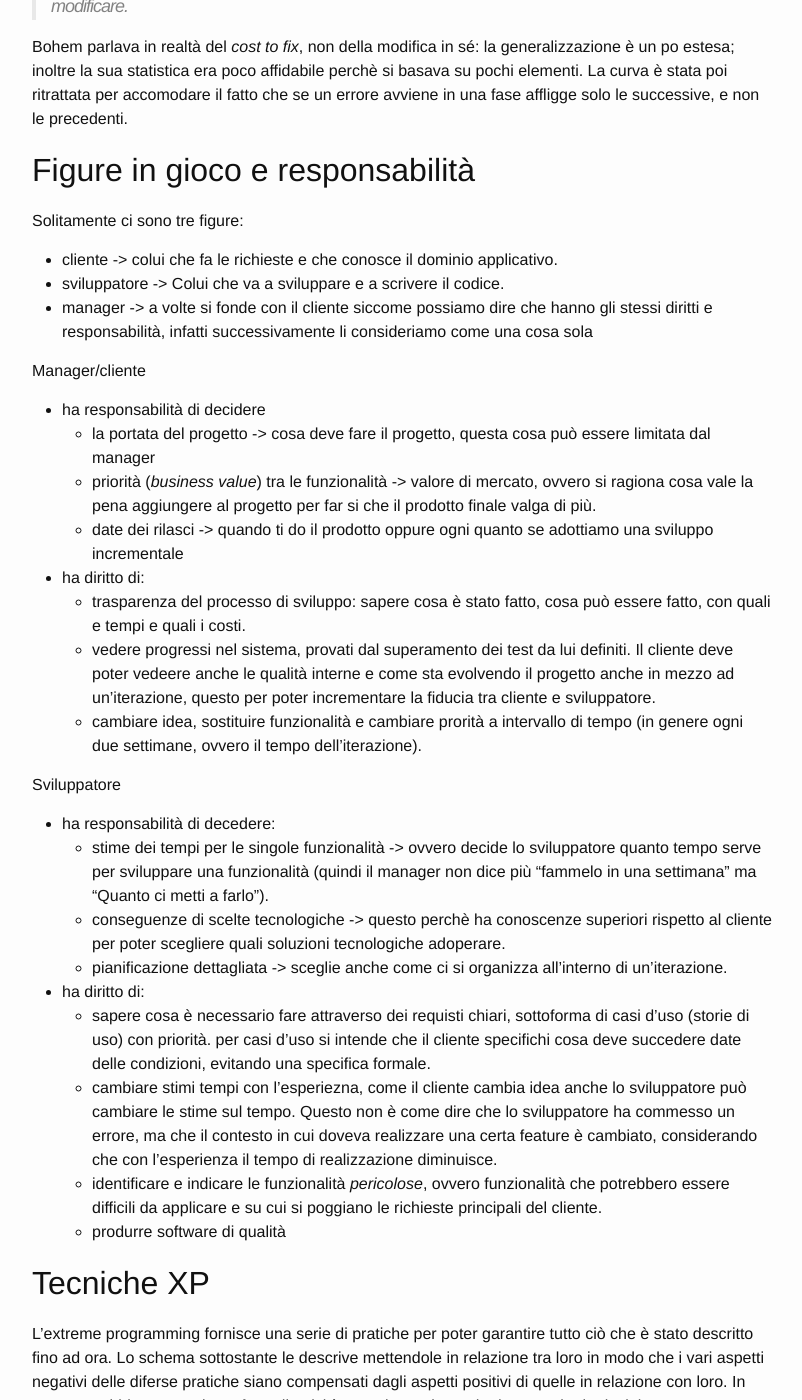
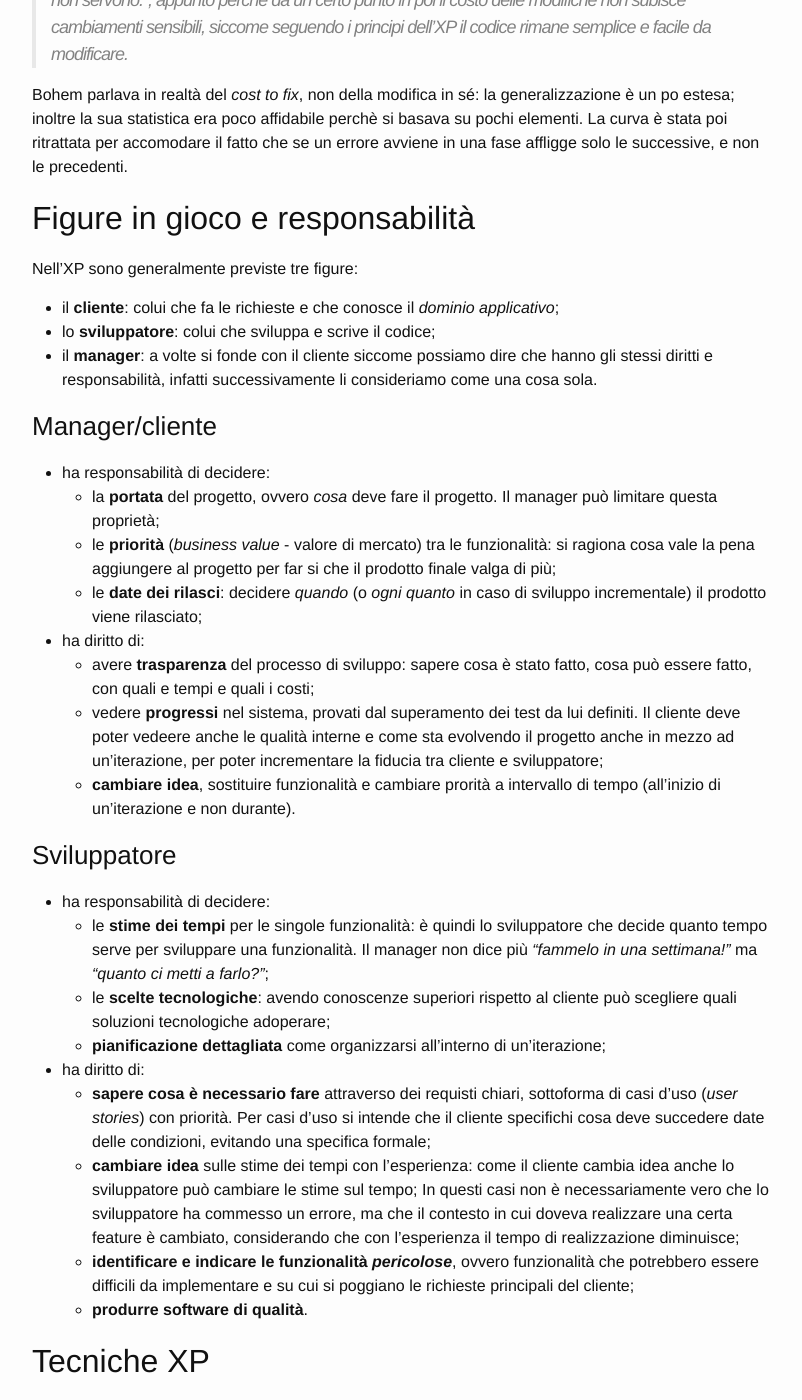
Before and after one commit to MarcoBuster/sweng, a Jekyll site: the page built from _posts/2022-10-10-extreme-programming.md, in a window 1280 px wide and 1400 px high, scrolled down 3946 px. Shown: the whole window, without its empty margins (238-1040 px from the left). Built offline with Jekyll 4.4.1, drawn with Linux system fonts in a browser that asks for light colours; the table of contents is made by our own code; some of the changed text lies outside the part shown.

Commit message:
Refactor grammar and puntaction - third section

```diff
--- a/_posts/2022-10-10-extreme-programming.md
+++ b/_posts/2022-10-10-extreme-programming.md
@@ -87,31 +87,34 @@
 La curva è stata poi ritrattata per accomodare il fatto che se un errore avviene in una fase affligge solo le successive, e non le precedenti.
 
 ## Figure in gioco e responsabilità
-Solitamente ci sono tre figure:
-- cliente -> colui che fa le richieste e che conosce il dominio applicativo.
-- sviluppatore -> Colui che va a sviluppare e a scrivere il codice.
-- manager -> a volte si fonde con il cliente siccome possiamo dire che hanno gli stessi diritti e responsabilità, infatti successivamente li consideriamo come una cosa sola
+Nell'XP sono generalmente previste tre figure:
+- il __cliente__: colui che fa le richieste e che conosce il _dominio applicativo_;
+- lo __sviluppatore__: colui che sviluppa e scrive il codice;
+- il __manager__: a volte si fonde con il cliente siccome possiamo dire che hanno gli stessi diritti e responsabilità, infatti successivamente li consideriamo come una cosa sola.
 
-Manager/cliente
-- ha responsabilità di decidere
-    - la portata del progetto -> cosa deve fare il progetto, questa cosa può essere limitata dal manager
-    - priorità (_business value_) tra le funzionalità -> valore di mercato, ovvero si ragiona cosa vale la pena aggiungere al progetto per far si che il prodotto finale valga di più.
-    - date dei rilasci -> quando ti do il prodotto oppure ogni quanto se adottiamo una sviluppo incrementale
+### Manager/cliente
+- ha responsabilità di decidere:
+    - la __portata__ del progetto, ovvero _cosa_ deve fare il progetto.
+    Il manager può limitare questa proprietà;
+    - le __priorità__ (_business value_ - valore di mercato) tra le funzionalità: si ragiona cosa vale la pena aggiungere al progetto per far si che il prodotto finale valga di più;
+    - le __date dei rilasci__: decidere _quando_ (o _ogni quanto_ in caso di sviluppo incrementale) il prodotto viene rilasciato;
 - ha diritto di:
-    - trasparenza del processo di sviluppo: sapere cosa è stato fatto, cosa può essere fatto, con quali e tempi e quali i costi.
-    - vedere progressi nel sistema, provati dal superamento dei test da lui definiti. Il cliente deve poter vedeere anche le qualità interne e come sta evolvendo il progetto anche in mezzo ad un'iterazione, questo per poter incrementare la fiducia tra cliente e sviluppatore.
-    - cambiare idea, sostituire funzionalità e cambiare prorità a intervallo di tempo (in genere ogni due settimane, ovvero il tempo dell'iterazione).
+    - avere __trasparenza__ del processo di sviluppo: sapere cosa è stato fatto, cosa può essere fatto, con quali e tempi e quali i costi;
+    - vedere __progressi__ nel sistema, provati dal superamento dei test da lui definiti. Il cliente deve poter vedeere anche le qualità interne e come sta evolvendo il progetto anche in mezzo ad un'iterazione, per poter incrementare la fiducia tra cliente e sviluppatore;
+    - __cambiare idea__, sostituire funzionalità e cambiare prorità a intervallo di tempo (all'inizio di un'iterazione e non durante).
 
-Sviluppatore
-- ha responsabilità di decedere:
-    - stime dei tempi per le singole funzionalità -> ovvero decide lo sviluppatore quanto tempo serve per sviluppare una funzionalità (quindi il manager non dice più "fammelo in una settimana" ma "Quanto ci metti a farlo").
-    - conseguenze di scelte tecnologiche -> questo perchè ha conoscenze superiori rispetto al cliente per poter scegliere quali soluzioni tecnologiche adoperare.
-    - pianificazione dettagliata -> sceglie anche come ci si organizza all'interno di un'iterazione.
+### Sviluppatore
+- ha responsabilità di decidere:
+    - le __stime dei tempi__ per le singole funzionalità: è quindi lo sviluppatore che decide quanto tempo serve per sviluppare una funzionalità. Il manager non dice più _"fammelo in una settimana!"_ ma _"quanto ci metti a farlo?"_;
+    - le __scelte tecnologiche__: avendo conoscenze superiori rispetto al cliente può scegliere quali soluzioni tecnologiche adoperare;
+    - __pianificazione dettagliata__ come organizzarsi all'interno di un'iterazione;
 - ha diritto di:
-    - sapere cosa è necessario fare attraverso dei requisti chiari, sottoforma di casi d'uso (storie di uso) con priorità. per casi d'uso si intende che il cliente specifichi cosa deve succedere date delle condizioni, evitando una specifica formale.
-    - cambiare stimi tempi con l'esperiezna, come il cliente cambia idea anche lo sviluppatore può cambiare le stime sul tempo. Questo non è come dire che lo sviluppatore ha commesso un errore, ma che il contesto in cui doveva realizzare una certa feature è cambiato, considerando che con l'esperienza il tempo di realizzazione diminuisce.
-    - identificare e indicare le funzionalità _pericolose_, ovvero funzionalità che potrebbero essere difficili da applicare e su cui si poggiano le richieste principali del cliente.
-    - produrre software di qualità
+    - __sapere cosa è necessario fare__ attraverso dei requisti chiari, sottoforma di casi d'uso (_user stories_) con priorità.
+    Per casi d'uso si intende che il cliente specifichi cosa deve succedere date delle condizioni, evitando una specifica formale;
+    - __cambiare idea__ sulle stime dei tempi con l'esperienza: come il cliente cambia idea anche lo sviluppatore può cambiare le stime sul tempo;
+    In questi casi non è necessariamente vero che lo sviluppatore ha commesso un errore, ma che il contesto in cui doveva realizzare una certa feature è cambiato, considerando che con l'esperienza il tempo di realizzazione diminuisce;
+    - __identificare e indicare le funzionalità _pericolose___, ovvero funzionalità che potrebbero essere difficili da implementare e su cui si poggiano le richieste principali del cliente;
+    - __produrre software di qualità__.
 
 ## Tecniche XP
 
```
